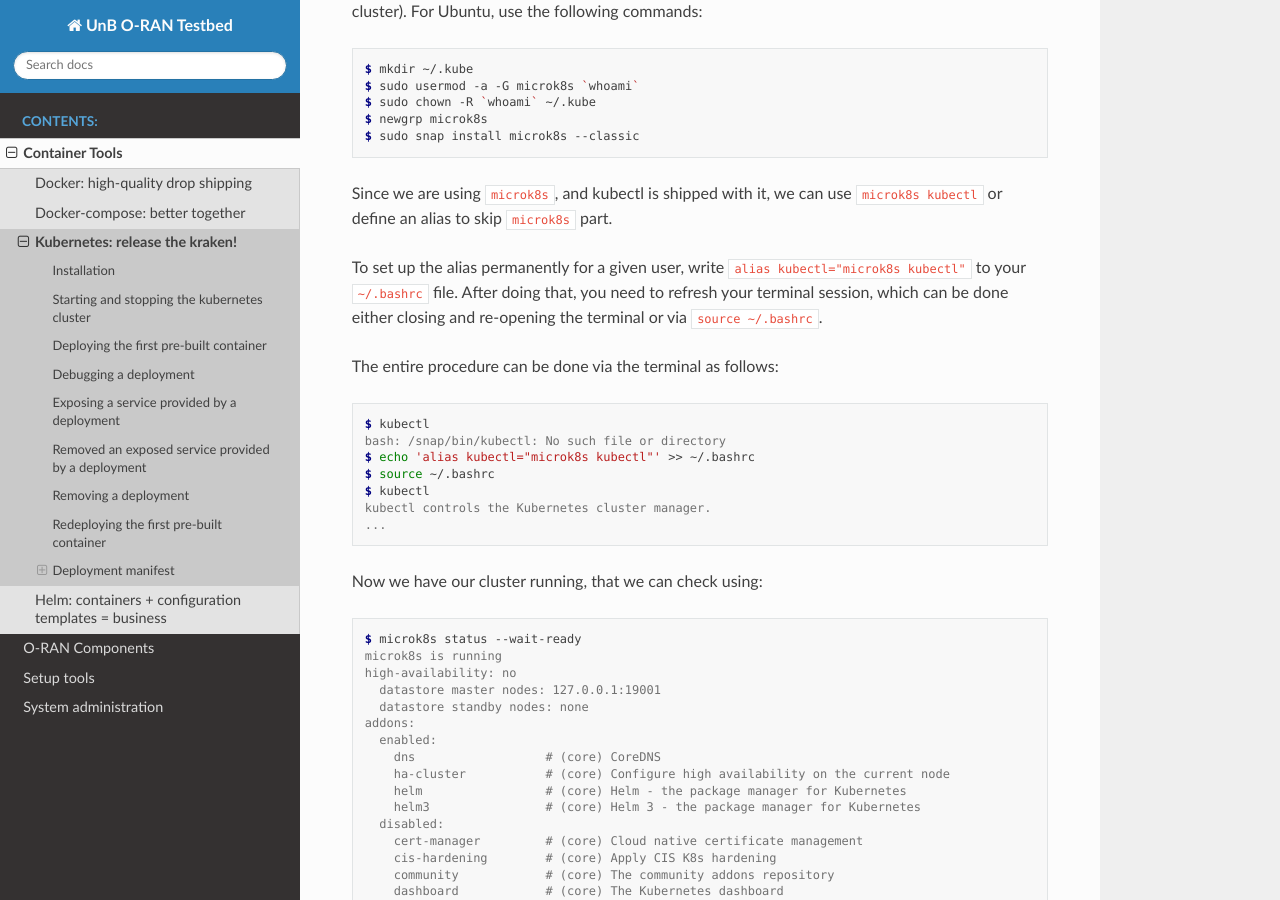
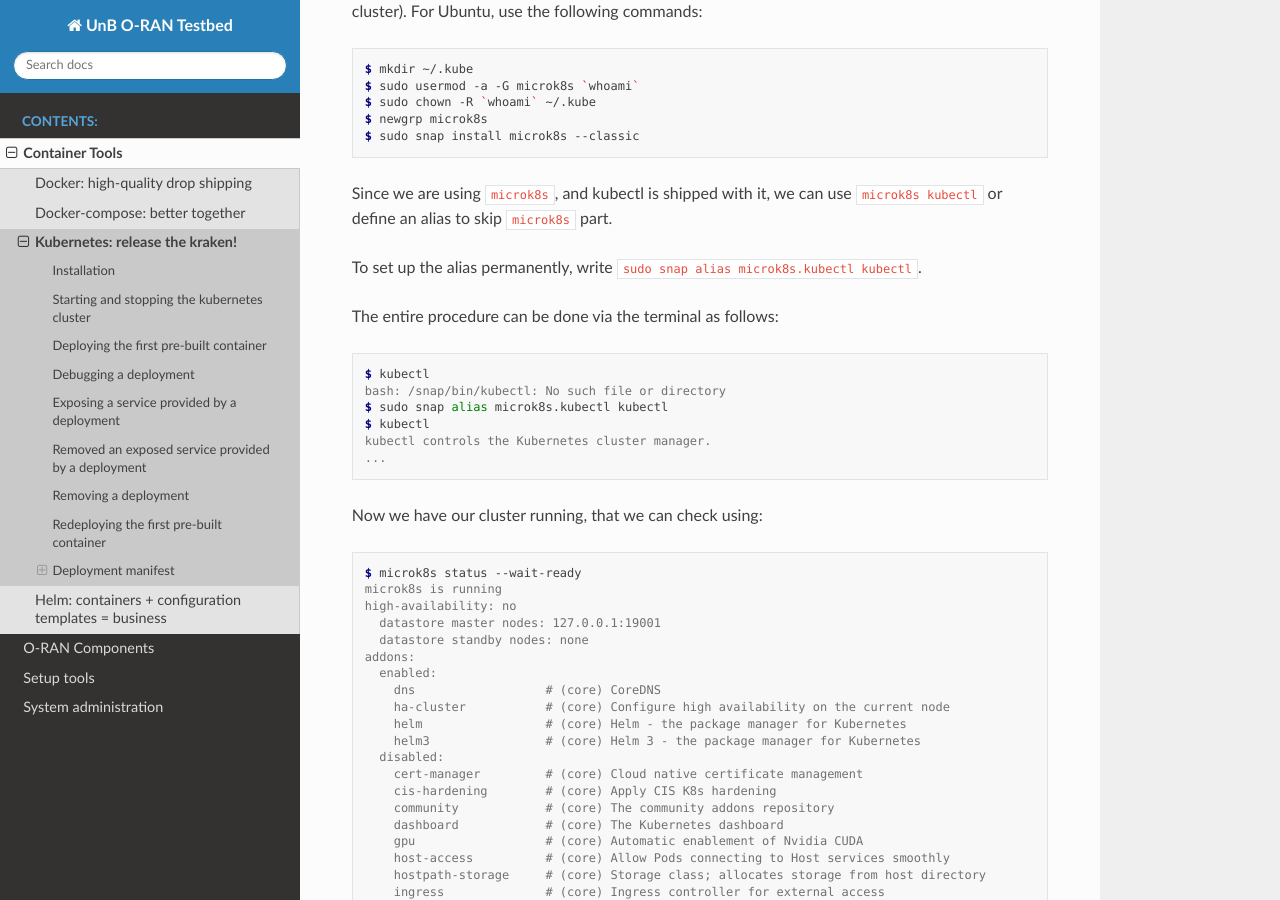
Before and after one commit to Gabrielcarvfer/ORAN_testbed_docs, a Sphinx documentation site: the page built from docs/source/container-tools/kubernetes.rst, in a window 1280 px wide and 900 px high, scrolled down 530 px. Built offline with Sphinx 7.4.7 and the Read the Docs theme 2.0.0, drawn with Linux system fonts in a browser that asks for light colours.

Commit message:
Update microk8s alias setup due to ansible compatibility issues

```diff
--- a/docs/source/container-tools/helm.rst
+++ b/docs/source/container-tools/helm.rst
@@ -19,8 +19,7 @@
     $ helm
     Command 'helm' not found, but can be installed with:
     sudo snap install helm
-    $ echo 'alias helm="microk8s helm"' >> ~/.bashrc
-    $ source ~/.bashrc
+    $ sudo snap alias microk8s.helm3 helm
     $ helm
     The Kubernetes package manager
 
--- a/docs/source/container-tools/kubernetes.rst
+++ b/docs/source/container-tools/kubernetes.rst
@@ -39,9 +39,7 @@
 Since we are using ``microk8s``, and kubectl is shipped with it,
 we can use ``microk8s kubectl`` or define an alias to skip ``microk8s`` part.
 
-To set up the alias permanently for a given user, write ``alias kubectl="microk8s kubectl"``
-to your ``~/.bashrc`` file. After doing that, you need to refresh your terminal session,
-which can be done either closing and re-opening the terminal or via ``source ~/.bashrc``.
+To set up the alias permanently, write ``sudo snap alias microk8s.kubectl kubectl``.
 
 The entire procedure can be done via the terminal as follows:
 
@@ -49,8 +47,7 @@
 
     $ kubectl
     bash: /snap/bin/kubectl: No such file or directory
-    $ echo 'alias kubectl="microk8s kubectl"' >> ~/.bashrc
-    $ source ~/.bashrc
+    $ sudo snap alias microk8s.kubectl kubectl
     $ kubectl
     kubectl controls the Kubernetes cluster manager.
     ...
```
